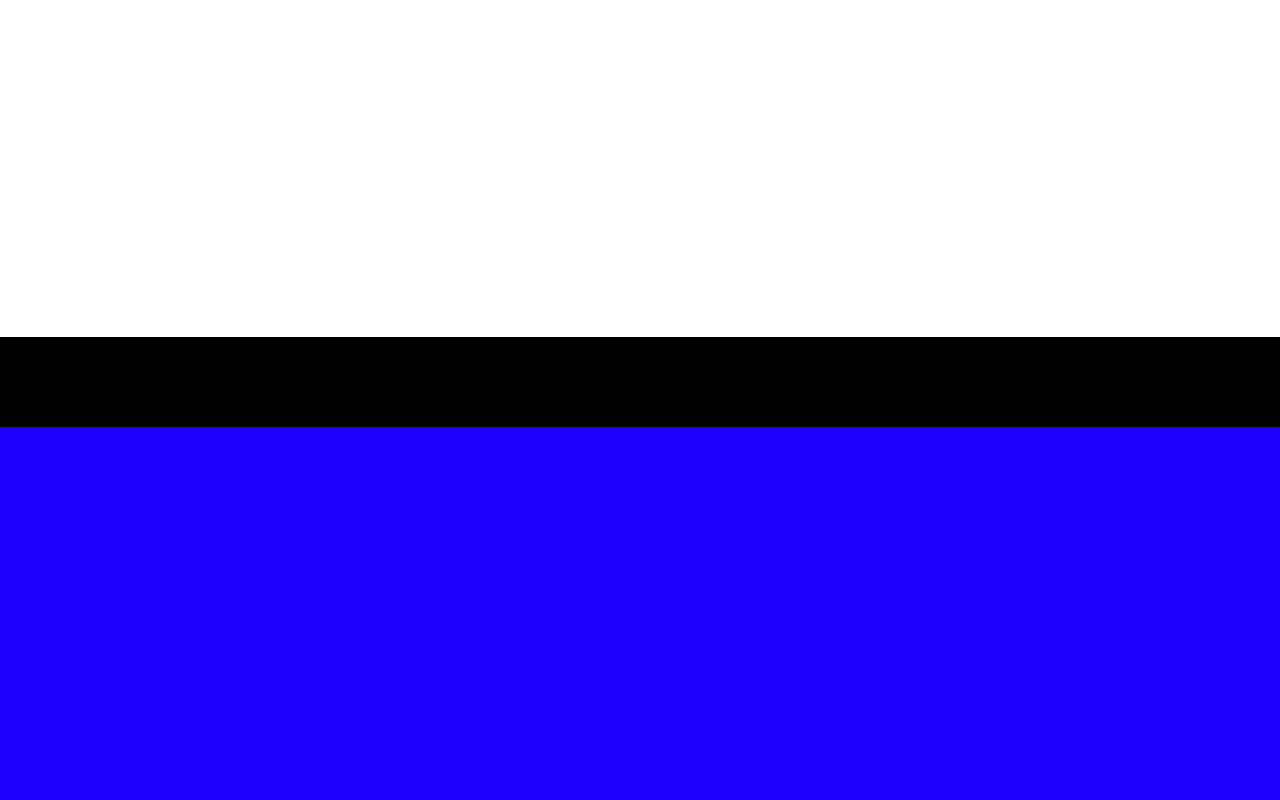
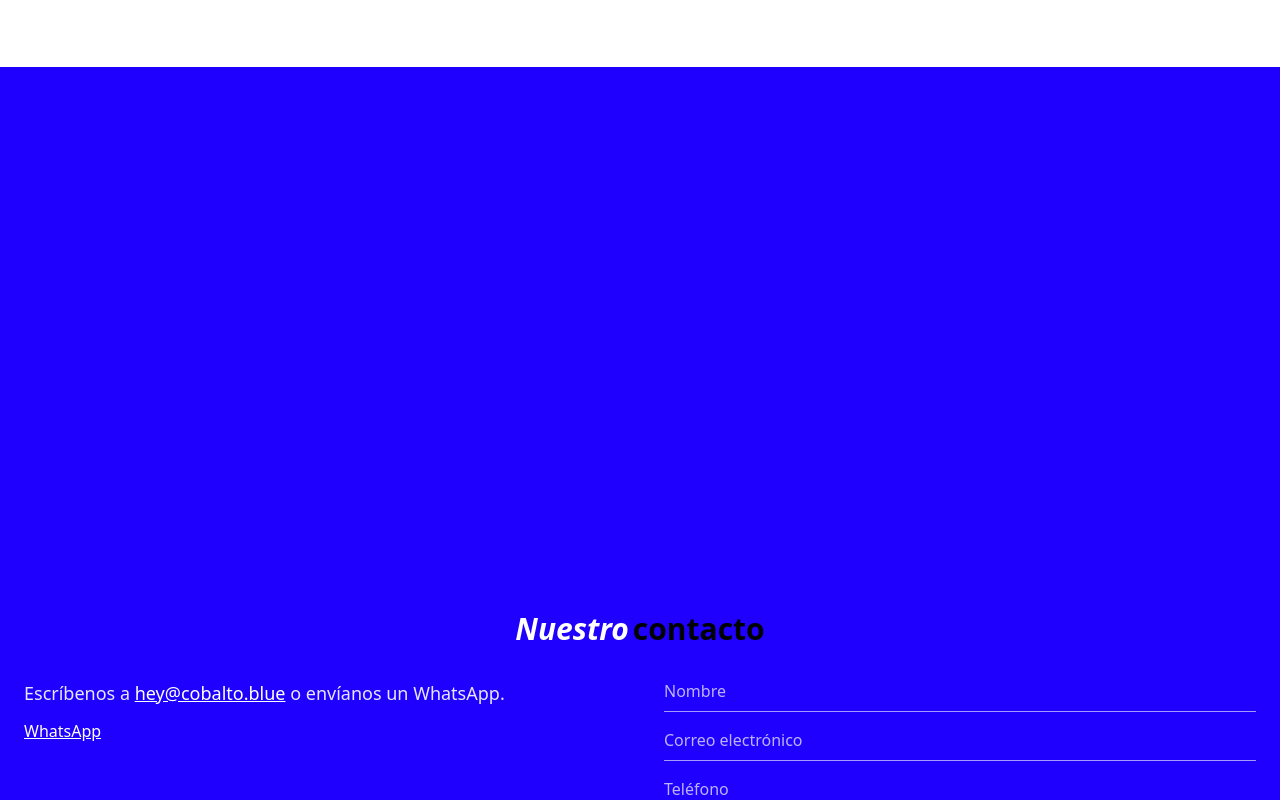
Before and after one commit to Rodrigoloh/cobalto-blue, a Next.js app: page / in a window 1280 px wide. Shown: the part 3160-3960 px from the top of the page. Built offline with nearby package versions, Linux system fonts and the light colour scheme.

Commit message:
nosotros: reduce overlay top padding to 64/68vh and parallax wrapper to 300/320vh so sections are visible and heights consistent; blue contact overlay shorter

```diff
--- a/components/SectionNosotros.tsx
+++ b/components/SectionNosotros.tsx
@@ -51,7 +51,7 @@ export default function SectionNosotros(){
       </div>
 
       {/* B. Imagen sticky (efecto cover mientras el contenido sube) */}
-      <div className="relative h-[320vh] md:h-[340vh]">
+      <div className="relative h-[300vh] md:h-[320vh]">
         <div className="sticky top-0 h-screen z-0">
           <img src="/nosotros/parallax.jpg" alt="Parallax" className="w-full h-full object-cover" />
         </div>
@@ -59,7 +59,7 @@ export default function SectionNosotros(){
 
       {/* C. Banner servicios (overlay 1) */}
       <div className="relative z-10 bg-white -mt-[100vh] border-b border-neutral-200">
-        <div className="mx-auto max-w-7xl px-6 pt-[76vh] md:pt-[80vh] pb-12 md:pb-16">
+        <div className="mx-auto max-w-7xl px-6 pt-[64vh] md:pt-[68vh] pb-14 md:pb-16">
           <h3 className="text-center text-2xl md:text-3xl font-semibold">
             <span className="italic mr-1 text-[#1F00FF]">Nuestros</span> servicios
           </h3>
@@ -71,9 +71,9 @@ export default function SectionNosotros(){
 
       {/* D. Proceso (overlay 2) */}
       <div className="relative z-10 -mt-[100vh] bg-black text-white">
-        <div className="mx-auto max-w-7xl px-6 pt-[76vh] md:pt-[80vh] pb-12 md:pb-16">
+        <div className="mx-auto max-w-7xl px-6 pt-[64vh] md:pt-[68vh] pb-14 md:pb-16">
           <h3 className="text-center text-2xl md:text-3xl font-semibold"><span className="italic mr-1 text-[#1F00FF]">Nuestro</span> proceso</h3>
-          <div className="mt-10 grid grid-cols-1 sm:grid-cols-2 lg:grid-cols-4 gap-10">
+          <div className="mt-8 grid grid-cols-1 sm:grid-cols-2 lg:grid-cols-4 gap-10">
             {PROCESS_STEPS.map((st, idx) => (
               <div key={st.title}>
                 <div className="text-[#1F00FF] text-sm mb-2">{String(idx + 1).padStart(2, '0')}</div>
@@ -87,7 +87,7 @@ export default function SectionNosotros(){
 
       {/* E. Contacto (overlay 3) */}
       <div id="contacto" className="relative z-10 -mt-[100vh] bg-[#1F00FF] text-white">
-        <div className="mx-auto max-w-7xl px-6 pt-[76vh] md:pt-[80vh] pb-12 md:pb-16">
+        <div className="mx-auto max-w-7xl px-6 pt-[64vh] md:pt-[68vh] pb-14 md:pb-16">
           <h3 className="text-center text-2xl md:text-3xl font-semibold">
             <span className="italic mr-1 text-white">Nuestro</span>
             <span className="text-black">contacto</span>
```
